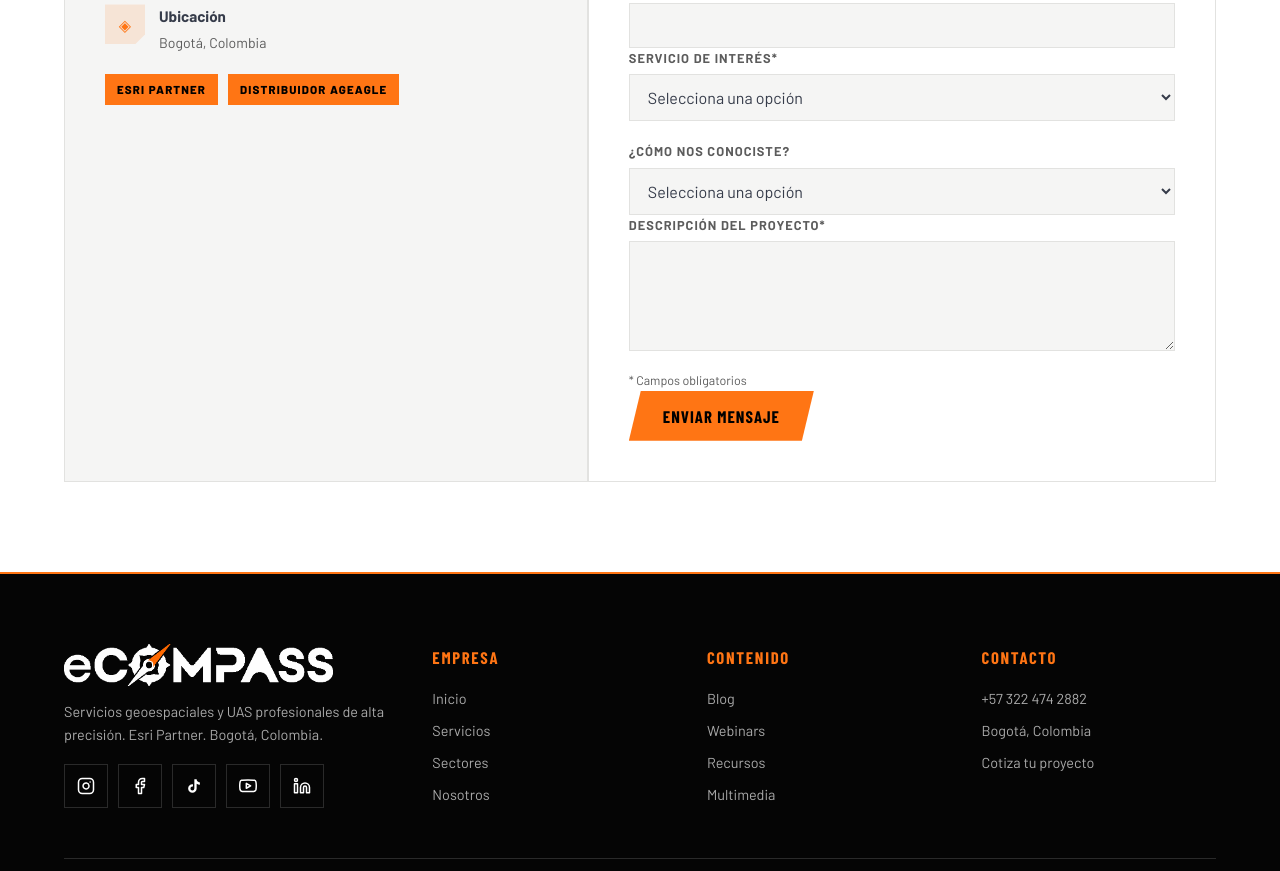
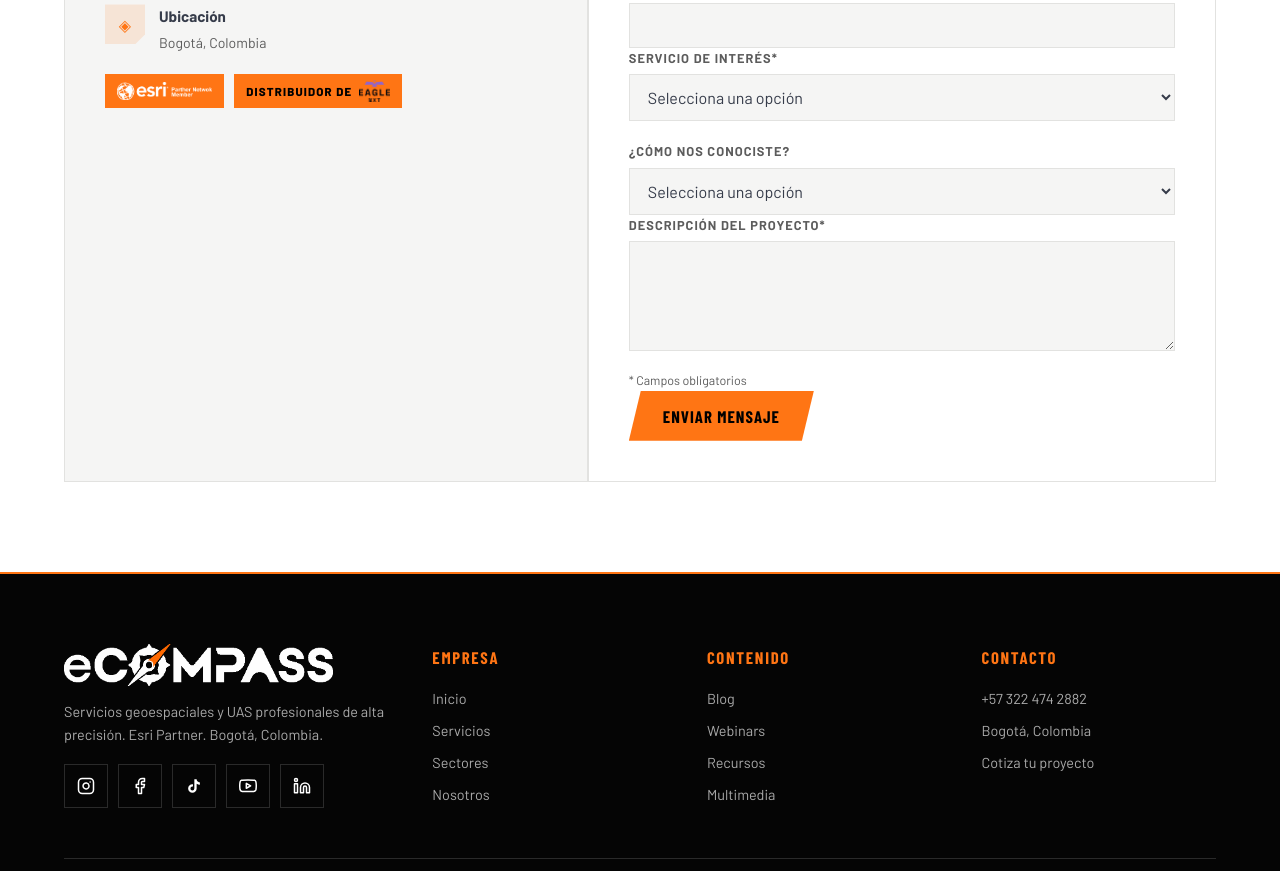
Before and after one commit to programadorecompasss/web-ecompass, a plain HTML site: page contacto.html in a window 1280 px wide. Shown: the part 1060-1931 px from the top of the page. Drawn offline with nearby package versions, Linux system fonts and the light colour scheme; a web font is replaced by a local one.

Commit message:
Badges de contacto: texto -> logos (Esri / Eagle NXT)
- "Esri Partner": el texto se reemplaza por el logo de Esri
  (img/logo-esri-blanco02.png, unica version disponible). Chip naranja,
  mismo padding. Sin enlace (no tenia).
- "Distribuidor AgEagle" -> "DISTRIBUIDOR DE" + logo Eagle NXT
  (img/eagle-nxt.png, renombrado desde "aegle nxt.png"). Chip ahora es
  enlace a https://eaglenxt.com/ (target=_blank, rel=noopener noreferrer).
- Logos con height fija (Esri 18px, Eagle NXT 22px), width:auto,
  max-width:100% -> sin deformar ni recortar. .badges hace wrap en movil.

NOTA: el logo de Esri disponible es blanco; sobre el naranja #ff7514 el
contraste es flojo. Si se sube una version oscura/negra, es cambiar 1 linea.

Co-Authored-By: Claude Sonnet 5 <noreply@anthropic.com>
Claude-Session: https://claude.ai/code/session_01KoN1qDhupHFuKzqyMm4HNW

```diff
--- a/contacto.html
+++ b/contacto.html
@@ -105,6 +105,10 @@ a.mega-card:hover h4{text-decoration:underline;text-decoration-color:var(--naran
 .contact-info .ico2{flex:none;width:40px;height:40px;display:flex;align-items:center;justify-content:center;background:rgba(255,107,0,.12);color:var(--naranja);clip-path:polygon(0 0,100% 0,100% 75%,75% 100%,0 100%)}
 .badges{display:flex;gap:10px;flex-wrap:wrap;margin:4px 0 24px}
 .badge{display:inline-block;background:var(--naranja);color:#000;font-weight:800;font-size:.72rem;letter-spacing:.1em;text-transform:uppercase;padding:6px 12px}
+.badge--logo{display:inline-flex;align-items:center;gap:7px;line-height:1}
+.badge-logo{display:block;width:auto;max-width:100%;height:22px}
+.badge-logo--esri{height:18px}
+a.badge:hover{opacity:.88}
 .contact-info .socials{margin:2px 0 26px}
 .contact-info .socials a{border-color:var(--linea)}
 .contact-form{background:#fff;padding:40px;display:flex;flex-direction:column;gap:16px}
@@ -403,8 +407,8 @@ body.mm-open .mm-backdrop{opacity:1;visibility:visible;pointer-events:auto}
         </div>
 
         <div class="badges">
-          <span class="badge">Esri Partner</span>
-          <span class="badge">Distribuidor AgEagle</span>
+          <span class="badge badge--logo"><img src="img/logo-esri-blanco02.png" alt="Esri Partner Network" class="badge-logo badge-logo--esri"></span>
+          <a class="badge badge--logo" href="https://eaglenxt.com/" target="_blank" rel="noopener noreferrer">Distribuidor de <img src="img/eagle-nxt.png" alt="Eagle NXT" class="badge-logo"></a>
         </div>
       </div>
 
```
Also changed, not shown: img/eagle-nxt.png (added).
